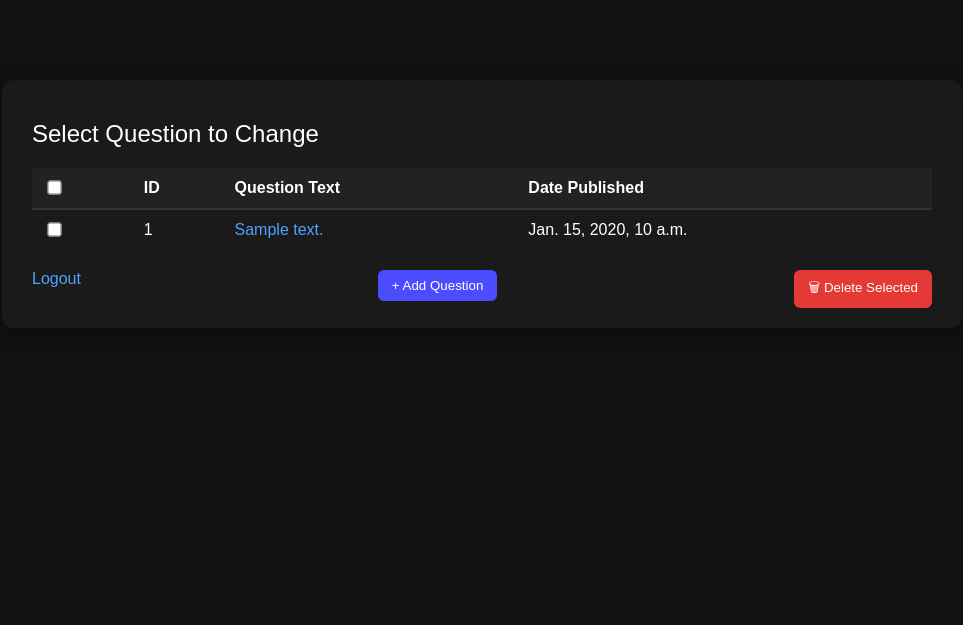
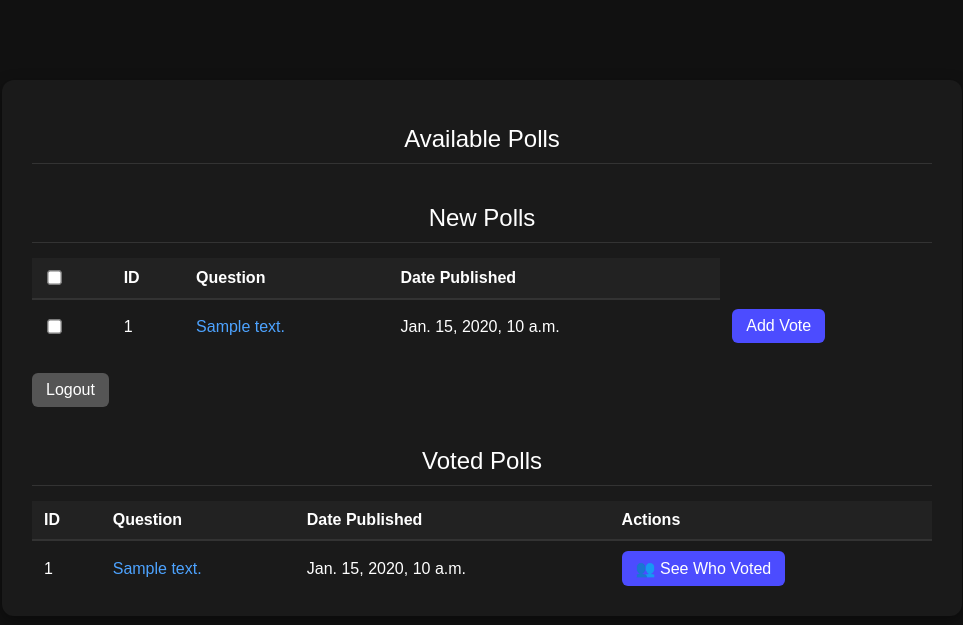
Before and after one commit to umairjutt381/polls-, a Django app: template templates/polls/index.html in a window 1280 px wide. Shown: the top 625 px of the page, without its empty margins (158-1121 px from the left). Run offline with Django 3.2, Linux system fonts and the light colour scheme; the template is opened without the code that fills it: most values are stand-ins (such as "Sample title", 1, 10 or a date in 2020).

Commit message:
fixes some issue

```diff
--- a/templates/polls/index.html
+++ b/templates/polls/index.html
@@ -8,6 +8,8 @@
             background: #111;
             color: #fff;
             font-family: "Poppins", sans-serif;
+            margin: 0;
+            padding: 0;
         }
         .container {
             max-width: 900px;
@@ -18,8 +20,11 @@
             box-shadow: 0 5px 15px rgba(0,0,0,0.4);
         }
         h2 {
-            margin-bottom: 20px;
+            margin: 25px 0 15px;
             font-weight: 500;
+            text-align: center;
+            border-bottom: 1px solid #333;
+            padding-bottom: 10px;
         }
         table {
             width: 100%;
@@ -50,78 +55,131 @@
         .actions {
             display: flex;
             justify-content: space-between;
+            align-items: center;
             margin-top: 20px;
         }
-        .btn-add {
-            background: #4c4cff;
+        .btn-add, .btn-delete, .logout-btn {
             border: none;
             color: white;
             padding: 8px 14px;
             border-radius: 6px;
             cursor: pointer;
+            text-decoration: none;
+            display: inline-block;
+        }
+        .btn-add {
+            background: #4c4cff;
         }
         .btn-add:hover {
             background: #3333ff;
         }
         .btn-delete {
             background: #e53935;
-            border: none;
-            color: white;
-            padding: 8px 14px;
-            border-radius: 6px;
-            cursor: pointer;
         }
         .btn-delete:hover {
             background: #d32f2f;
         }
+        .logout-btn {
+            background: #555;
+        }
+        .logout-btn:hover {
+            background: #777;
+        }
         input[type="checkbox"] {
             transform: scale(1.1);
+        }
+        .section {
+            margin-top: 40px;
         }
     </style>
 </head>
 <body>
 <div class="container">
-    <h2>Select Question to Change</h2>
+    <h2>Available Polls</h2>
 
+    <!-- 🔹 New Polls Section -->
+    <div class="section">
+        <h2> New Polls</h2>
+        {% if new_questions %}
             <form method="POST" action="{% url 'polls:delete_selected' %}">
                 {% csrf_token %}
                 <table>
                     <thead>
                         <tr>
-                    <th><input type="checkbox" id="select-all"></th>
+                            <th><input type="checkbox" id="select-all-new"></th>
                             <th>ID</th>
-                    <th>Question Text</th>
+                            <th>Question</th>
                             <th>Date Published</th>
                         </tr>
                     </thead>
                     <tbody>
-                {% for question in latest_question_list %}
+                        {% for question in new_questions %}
                             <tr>
                                 <td><input type="checkbox" name="selected_polls" value="{{ question.id }}"></td>
                                 <td>{{ question.id }}</td>
                                 <td><a href="{% url 'polls:detail' question.id %}">{{ question.question_text }}</a></td>
                                 <td>{{ question.pub_date|date:"M. d, Y, P" }}</td>
+                                <td>
+                            <a href="{% url 'polls:detail' question.id %}" class="btn-add">
+                                 Add Vote
+                            </a>
+                                </td>
                             </tr>
-                {% empty %}
-                    <tr><td colspan="4">No questions available.</td></tr>
                         {% endfor %}
                     </tbody>
                 </table>
 
                 <div class="actions">
                     <a href="{% url 'polls:logout' %}" class="logout-btn">Logout</a>
-
-            <a href="{% url 'polls:add_question' %}">
-                <button type="button" class="btn-add">+ Add Question</button>
-            </a>
+                    {% if request.user.is_superuser %}
+                        <a href="{% url 'polls:add_question' %}" class="btn-add">+ Add Question</a>
                         <button type="submit" class="btn-delete">🗑 Delete Selected</button>
+                    {% endif %}
                 </div>
             </form>
+        {% else %}
+            <p style="text-align:center;">No new polls available.</p>
+        {% endif %}
+    </div>
+
+    <!-- 🔹 Voted Polls Section -->
+<div class="section">
+    <h2>Voted Polls</h2>
+    {% if voted_questions %}
+        <table>
+            <thead>
+                <tr>
+                    <th>ID</th>
+                    <th>Question</th>
+                    <th>Date Published</th>
+                    <th>Actions</th> <!-- Added this -->
+                </tr>
+            </thead>
+            <tbody>
+                {% for question in voted_questions %}
+                    <tr>
+                        <td>{{ question.id }}</td>
+                        <td><a href="{% url 'polls:results' question.id %}">{{ question.question_text }}</a></td>
+                        <td>{{ question.pub_date|date:"M. d, Y, P" }}</td>
+                        <td>
+                            <a href="{% url 'polls:show_users' question.id %}" class="btn-add">
+                                👥 See Who Voted
+                            </a>
+                        </td>
+                    </tr>
+                {% endfor %}
+            </tbody>
+        </table>
+    {% else %}
+        <p style="text-align:center;">You haven’t voted on any polls yet.</p>
+    {% endif %}
+</div>
+
 </div>
 
 <script>
-    // Select all checkboxes toggle
-    document.getElementById('select-all').addEventListener('change', function() {
+    // Toggle select-all checkbox for "new polls"
+    document.getElementById('select-all-new')?.addEventListener('change', function() {
         const checkboxes = document.querySelectorAll('input[name="selected_polls"]');
         checkboxes.forEach(cb => cb.checked = this.checked);
     });
--- a/templates/polls/show_user.html
+++ b/templates/polls/show_user.html
@@ -140,6 +140,8 @@
 
     <div class="btn-container">
         <a href="{% url 'polls:results' question.id %}" class="btn">⬅ Back to Results</a>
+        <a href="{% url 'polls:index' %}" class="btn">⬅ Back to Polls</a>
+
     </div>
 </div>
 </body>
```
Also changed, not shown: polls/views.py (+20 -5 lines), db.sqlite3. Lines whose indentation alone changed are shown as unchanged.
